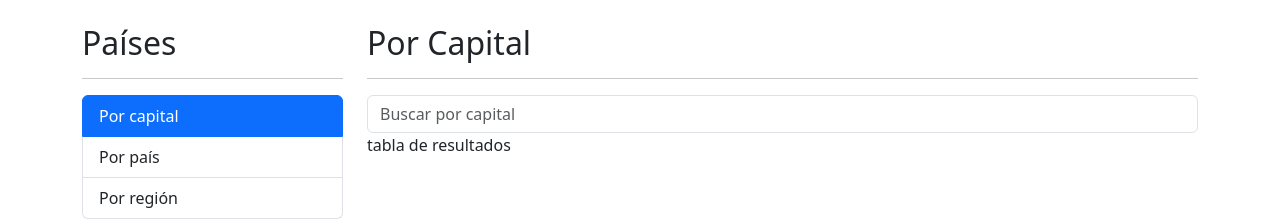
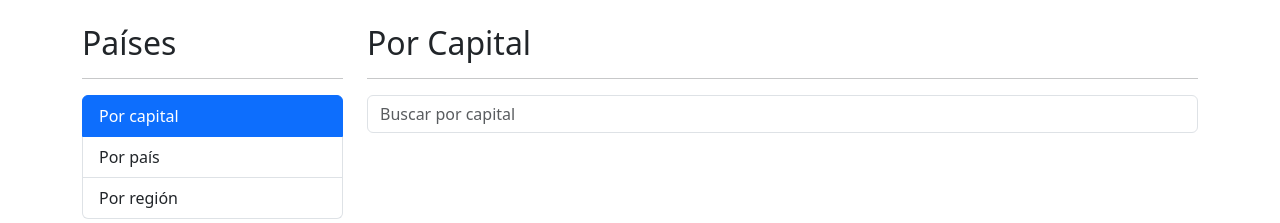
Before and after one commit to rafabotia/angular-country-spa, an Angular app: page /countries/by-capital in a window 1280 px wide. Shown: the top 223 px of the page. Built offline with nearby package versions, Linux system fonts and the light colour scheme.

Commit message:
Mostrar los paises en pantalla

```diff
--- a/src/app/countries/pages/by-capital-pages/by-capital-pages.component.html
+++ b/src/app/countries/pages/by-capital-pages/by-capital-pages.component.html
@@ -12,6 +12,10 @@
 
 <div class="row">
   <div class="col">
-    tabla de resultados
+    <ul>
+      <li *ngFor="let country of countries">
+        {{ country.capital }} - {{ country.population }}
+      </li>
+    </ul>
   </div>
 </div>
--- a/src/app/countries/pages/by-capital-pages/by-capital-pages.component.ts
+++ b/src/app/countries/pages/by-capital-pages/by-capital-pages.component.ts
@@ -1,4 +1,6 @@
 import { Component } from '@angular/core';
+import { CountriesService } from '../../services/countries.service';
+import { Country } from '../../interfaces/country';
 
 @Component({
   selector: 'app-by-capital-pages',
@@ -8,9 +10,15 @@
 })
 export class ByCapitalPagesComponent {
 
+  public countries: Country[] = [];
+
+  constructor( private countriesServices: CountriesService ) {};
+
   public searchByCapital( term: string ):void {
-    console.log('Desde ByCapitalPage');
-    console.log({ term });
+    this.countriesServices.searchCapital( term )
+      .subscribe( countries => {
+        this.countries = countries;
+      });
   }
 
 }
--- a/src/app/countries/services/countries.service.ts
+++ b/src/app/countries/services/countries.service.ts
@@ -4,7 +4,7 @@
 import { Country } from '../interfaces/country';
 
 @Injectable({providedIn: 'root'})
-export class ServiceNameService {
+export class CountriesService {
 
   private apiUrl: string = 'https://restcountries.com/v3.1'
 
```
